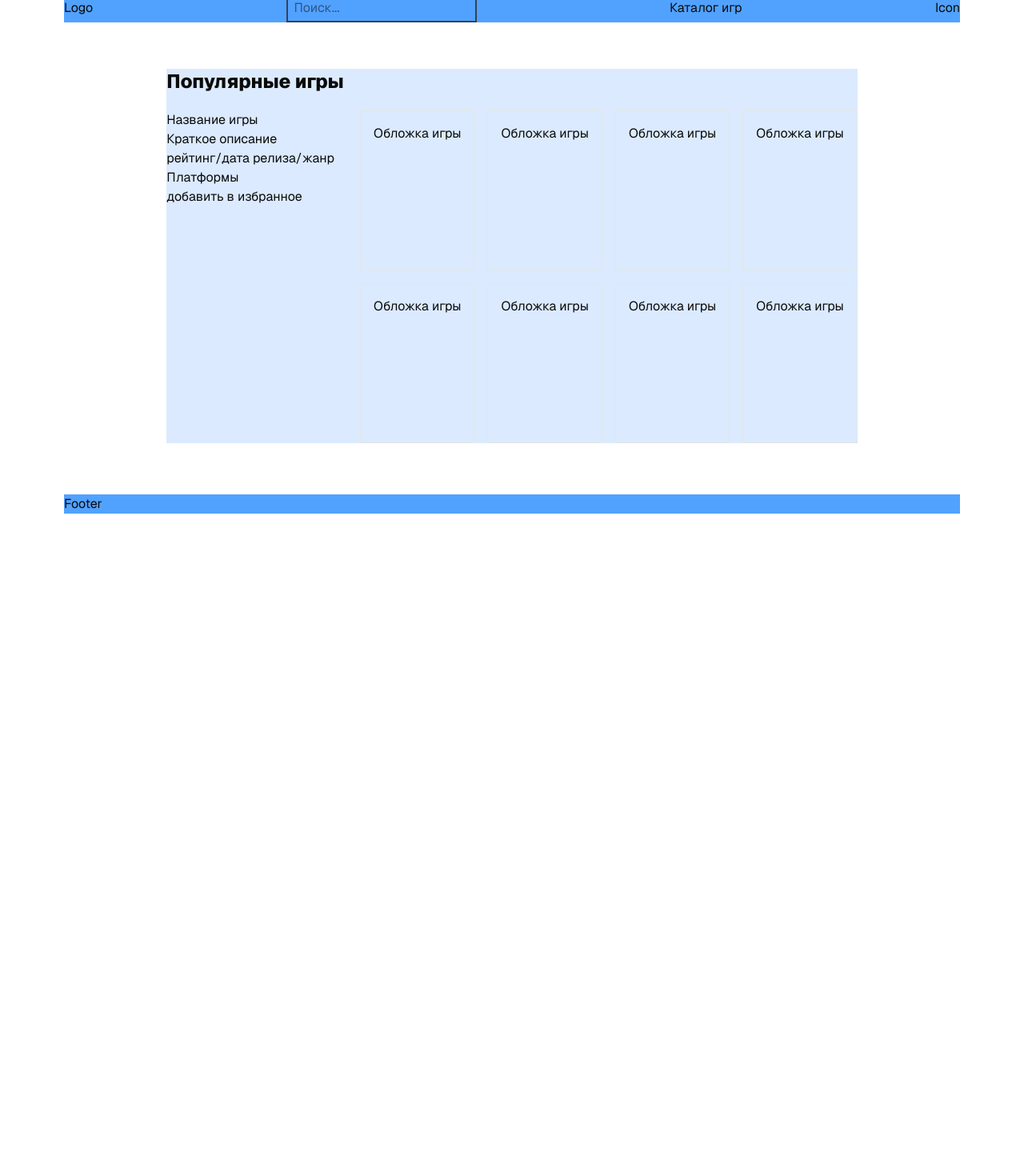
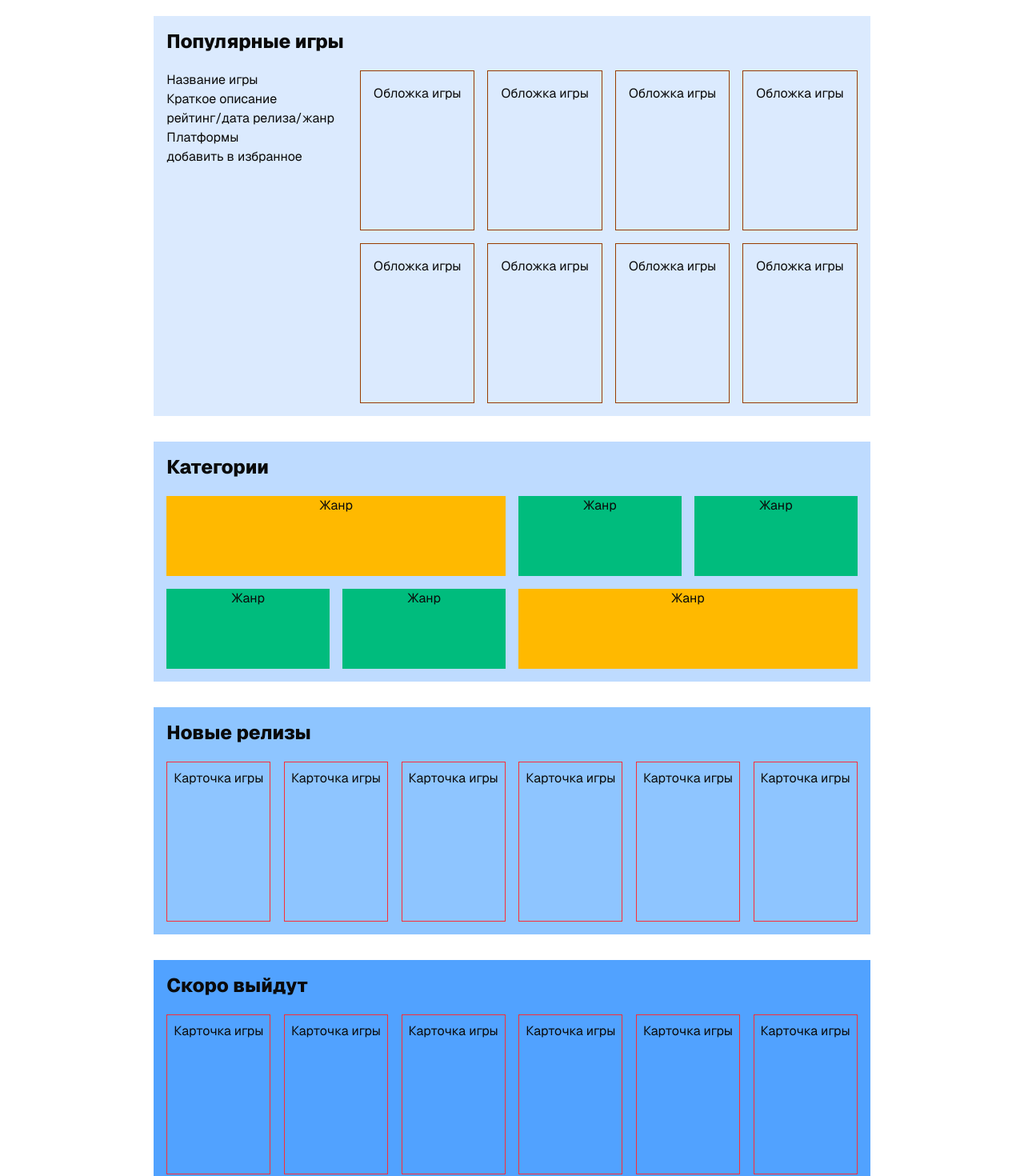
Before and after one commit to ZIKZAGis/GameHub, a Next.js app: page / in a window 1280 px wide. Shown: the part 80-1550 px from the top of the page at 80% size. Before the commit the page ends 800 px from the top, so only its background shows below. Built offline with nearby package versions, Linux system fonts and the light colour scheme.

Commit message:
add layouts main page

```diff
--- a/src/app/page.tsx
+++ b/src/app/page.tsx
@@ -1,15 +1,21 @@
+import Category from "@/components/Category/Category";
+import ComingSoon from "@/components/ComingSoon/ComingSoon";
 import Footer from "@/components/Footer/Footer";
+import Header from "@/components/Header/Header";
+import NewReleases from "@/components/NewReleases/NewReleases";
+import PopularGames from "@/components/PopularGames/PopularGames";
 // import GameList from "@/components/GameList/GameList";
-import Header from "@/components/Header/Header";
-import PopularGames from "@/components/PopularGames/PopularGames";
 
 export default function Home() {
   return (
-    <div className="grid grid-rows-[20px_1fr_20px] items-center justify-items-center min-h-screen p-8 gap-16 sm:p-20 font-[family-name:var(--font-geist-sans)]">
+    <div className="grid grid-rows-[68px_1fr_56px] items-center justify-items-center min-h-screen gap-8 font-[family-name:var(--font-geist-sans)]">
       <Header/>
       <main className="flex flex-col gap-[32px] row-start-2 items-center sm:items-start">
+        <PopularGames/>
+        <Category/>
+        <NewReleases/>
+        <ComingSoon/>
         {/* <GameList/> */}
-        <PopularGames/>
       </main>
       <Footer/>
     </div>
--- /dev/null
+++ b/src/components/Category/Category.tsx
@@ -0,0 +1,19 @@
+import React from 'react'
+
+export default function Category() {
+  return (
+    <div className='bg-blue-200 w-full p-4'>
+        <h2 className='font-extrabold text-2xl mb-5'>Категории</h2>
+
+        <div className='grid grid-cols-4 grid-rows-[100px_100px] gap-4 text-center'>
+            <div className='col-start-1 col-end-3 bg-amber-400'>Жанр</div>
+            <div className='bg-emerald-500'>Жанр</div>
+            <div className='bg-emerald-500'>Жанр</div>
+
+            <div className='bg-emerald-500'>Жанр</div>
+            <div className='bg-emerald-500'>Жанр</div>
+            <div className='col-start-3 col-end-5 bg-amber-400'>Жанр</div>
+        </div>
+    </div>
+  )
+}
--- /dev/null
+++ b/src/components/ComingSoon/ComingSoon.tsx
@@ -0,0 +1,20 @@
+import React from 'react'
+
+export default function ComingSoon() {
+  return (
+    <div className='bg-blue-400 w-full p-4'>
+      <h2 className='font-extrabold text-2xl mb-5'>
+        Скоро выйдут
+      </h2>
+
+      <ul className='flex justify-between'>
+        <li className='h-50 border p-2 border-red-500'>Карточка игры</li>
+        <li className='h-50 border p-2 border-red-500'>Карточка игры</li>
+        <li className='h-50 border p-2 border-red-500'>Карточка игры</li>
+        <li className='h-50 border p-2 border-red-500'>Карточка игры</li>
+        <li className='h-50 border p-2 border-red-500'>Карточка игры</li>
+        <li className='h-50 border p-2 border-red-500'>Карточка игры</li>
+      </ul>
+    </div>
+  )
+}
--- a/src/components/Footer/Footer.tsx
+++ b/src/components/Footer/Footer.tsx
@@ -1,6 +1,6 @@
 export default function Footer () {
     return (
-        <div className="flex justify-between w-full max-w-7xl items-center justify-items-center bg-blue-400">
+        <div className="flex justify-between w-full max-w-7xl items-center justify-items-center bg-blue-400 p-4">
             Footer
         </div>
     )
--- a/src/components/Header/Header.tsx
+++ b/src/components/Header/Header.tsx
@@ -1,6 +1,6 @@
 export default function Header () {
     return (
-        <div className="flex justify-between w-full max-w-7xl items-center justify-items-center bg-blue-400">
+        <div className="flex justify-between w-full max-w-7xl items-center justify-items-center bg-blue-400 p-4">
             <div>Logo</div>
             <input type="text" className="border-2 border-gray-700 px-2 py-1" placeholder="Поиск..."/>
             <button type="button">Каталог игр</button>
--- /dev/null
+++ b/src/components/NewReleases/NewReleases.tsx
@@ -0,0 +1,20 @@
+import React from 'react'
+
+export default function NewReleases() {
+  return (
+    <div className='bg-blue-300 w-full p-4'>
+        <h2 className='font-extrabold text-2xl mb-5'>
+            Новые релизы
+        </h2>
+
+        <ul className='flex justify-between'>
+            <li className='h-50 border p-2 border-red-500'>Карточка игры</li>
+            <li className='h-50 border p-2 border-red-500'>Карточка игры</li>
+            <li className='h-50 border p-2 border-red-500'>Карточка игры</li>
+            <li className='h-50 border p-2 border-red-500'>Карточка игры</li>
+            <li className='h-50 border p-2 border-red-500'>Карточка игры</li>
+            <li className='h-50 border p-2 border-red-500'>Карточка игры</li>
+        </ul>
+    </div>
+  )
+}
--- a/src/components/PopularGames/PopularGames.tsx
+++ b/src/components/PopularGames/PopularGames.tsx
@@ -1,6 +1,6 @@
 export default function PopularGames () {
     return (
-        <div className="bg-blue-100">
+        <div className="bg-blue-100 w-full p-4">
             <h2 className="font-extrabold text-2xl mb-5">Популярные игры</h2>
 
             <div className="flex gap-8">
@@ -14,28 +14,28 @@ export default function PopularGames () {
                     </ul>
                 </div>
                 <div className="grid grid-cols-1 md:grid-cols-4 gap-4">
-                    <div className="border rounded-1g p-4 h-50">
+                    <div className="border rounded-1g border-amber-800 p-4 h-50">
                         Обложка игры
                     </div>
-                    <div className="border rounded-1g p-4 h-50">
+                    <div className="border rounded-1g border-amber-800 p-4 h-50">
                         Обложка игры
                     </div>
-                    <div className="border rounded-1g p-4 h-50">
+                    <div className="border rounded-1g border-amber-800 p-4 h-50">
                         Обложка игры
                     </div>
-                    <div className="border rounded-1g p-4 h-50">
+                    <div className="border rounded-1g border-amber-800 p-4 h-50">
                         Обложка игры
                     </div>
-                    <div className="border rounded-1g p-4 h-50">
+                    <div className="border rounded-1g border-amber-800 p-4 h-50">
                         Обложка игры
                     </div>
-                    <div className="border rounded-1g p-4 h-50">
+                    <div className="border rounded-1g border-amber-800 p-4 h-50">
                         Обложка игры
                     </div>
-                    <div className="border rounded-1g p-4 h-50">
+                    <div className="border rounded-1g border-amber-800 p-4 h-50">
                         Обложка игры
                     </div>
-                    <div className="border rounded-1g p-4 h-50">
+                    <div className="border rounded-1g border-amber-800 p-4 h-50">
                         Обложка игры
                     </div>
                 </div>
```
